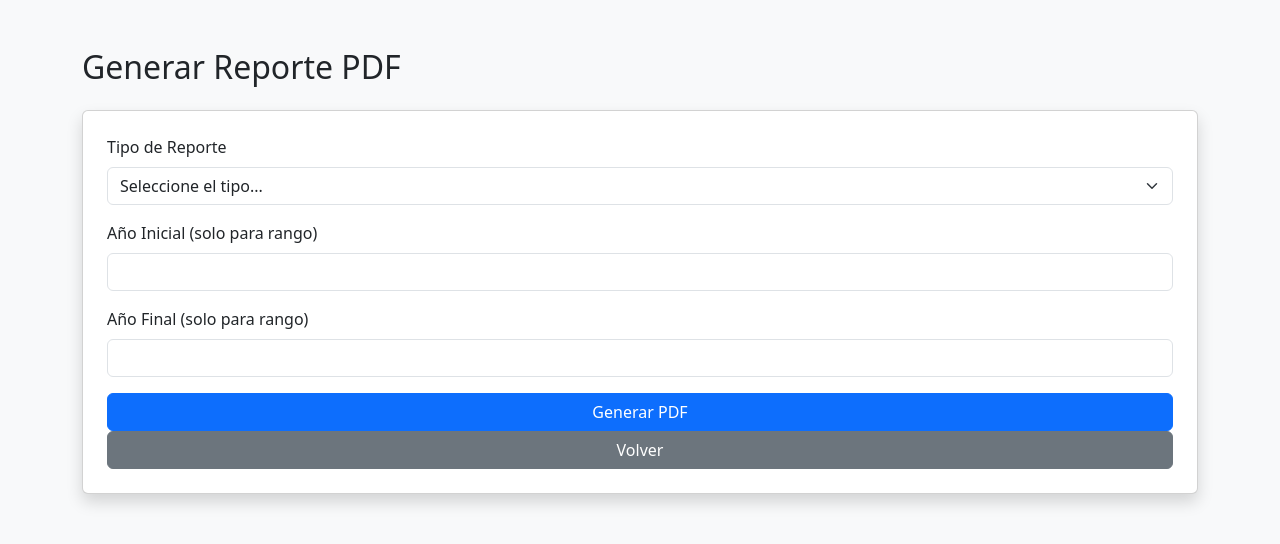
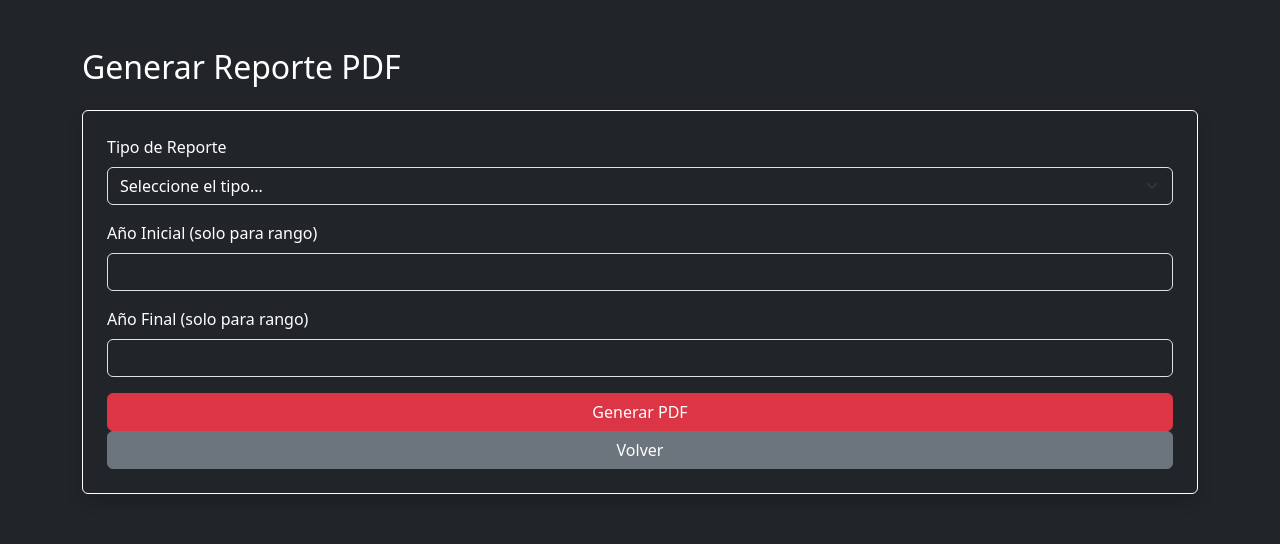
Before and after one commit to felipec51/ProyectoFinalWEB, a PHP site: page /GenerarReporte.php in a window 1280 px wide. Shown: the top 544 px of the page. Run offline with PHP 8.4, Linux system fonts and the light colour scheme.

Commit message:
ajuste de reporte

```diff
--- a/GenerarReporte.php
+++ b/GenerarReporte.php
@@ -11,15 +11,15 @@ session_start();
     <title>Generar Reporte PDF</title>
     <link href="https://cdn.jsdelivr.net/npm/bootstrap@5.3.8/dist/css/bootstrap.min.css" rel="stylesheet">
 </head>
-<body class="bg-light">
+<body class="bg-dark">
 <div class="container mt-5">
-    <h2 class="mb-4">Generar Reporte PDF</h2>
+    <h2 class="mb-4" style="color:#FFFFFF">Generar Reporte PDF</h2>
 
-    <form action="ReportePDF.php" method="GET" class="card p-4 shadow">
+<form action="ReportePDF.php" method="GET" class="card p-4 shadow bg-dark border border-white border-1">
 
         <div class="mb-3">
-            <label class="form-label">Tipo de Reporte</label>
-            <select name="tipo" class="form-select" required>
+            <label class="form-label" style="color:#FFFFFF">Tipo de Reporte</label>
+            <select name="tipo" class="form-select bg-dark" style="color:#FFFFFF" required >
                 <option value="" disabled selected>Seleccione el tipo...</option>
                 <option value="top10">Tipo de calificacion</option>
                 <option value="anio">Películas ordenadas por año (desc)</option>
@@ -29,17 +29,17 @@ session_start();
         </div>
 
         <div class="mb-3">
-            <label class="form-label">Año Inicial (solo para rango)</label>
-            <input type="number" name="ini" class="form-control" min="1900" max="<?php echo date('Y'); ?>">
+            <label class="form-label" style="color:#FFFFFF">Año Inicial (solo para rango)</label>
+            <input type="number" name="ini" style="color:#FFFFFF" class="form-control bg-dark" min="1900" max="<?php echo date('Y'); ?>">
         </div>
 
         <div class="mb-3">
-            <label class="form-label">Año Final (solo para rango)</label>
-            <input type="number" name="fin" class="form-control" min="1900" max="<?php echo date('Y'); ?>">
+            <label class="form-label" style="color:#FFFFFF">Año Final (solo para rango)</label>
+            <input type="number" name="fin" style="color:#FFFFFF" class="form-control bg-dark" min="1900" max="<?php echo date('Y'); ?>">
         </div>
 
-        <button class="btn btn-primary" type="submit">Generar PDF</button>
-        <a href="peliculasMenu.php" class="btn btn-secondary">Volver</a>
+        <button class="btn btn-danger" type="submit">Generar PDF</button>
+        <a href="paneladmin.php" class="btn btn-secondary">Volver</a>
 
     </form>
 </div>
--- a/conexion.php
+++ b/conexion.php
@@ -5,7 +5,7 @@ class Conexion
     public static function Conectar()
     {
         define('servidor', 'localhost');
-        define('nombre_bd', 'mydb');
+        define('nombre_bd', 'mybd');
         define('usuario', 'root');
         define('passw', '');
 
--- a/paneladmin.php
+++ b/paneladmin.php
@@ -57,9 +57,9 @@ include 'componentes/sidebar.php';
                             </div>
 
                             <!-- AQUI SE AGREGA TU TITULO Y TU BOTON -->
-                            <div class="container3">
+                            <div class="container3" >
                                 <div class="rewind-code-film text-main-title">RewindCodeFilm</div>
-                                <a href="GenerarReporte.php" class="btn btn-primary generar-reporte">Generar Reporte</a>
+                                <a href="GenerarReporte.php" class="btn btn-light generar-reporte">Generar Reporte</a>
                             </div>
 
                         </header>
```
Also changed, not shown: generarPDF.php (+25 -7 lines).
